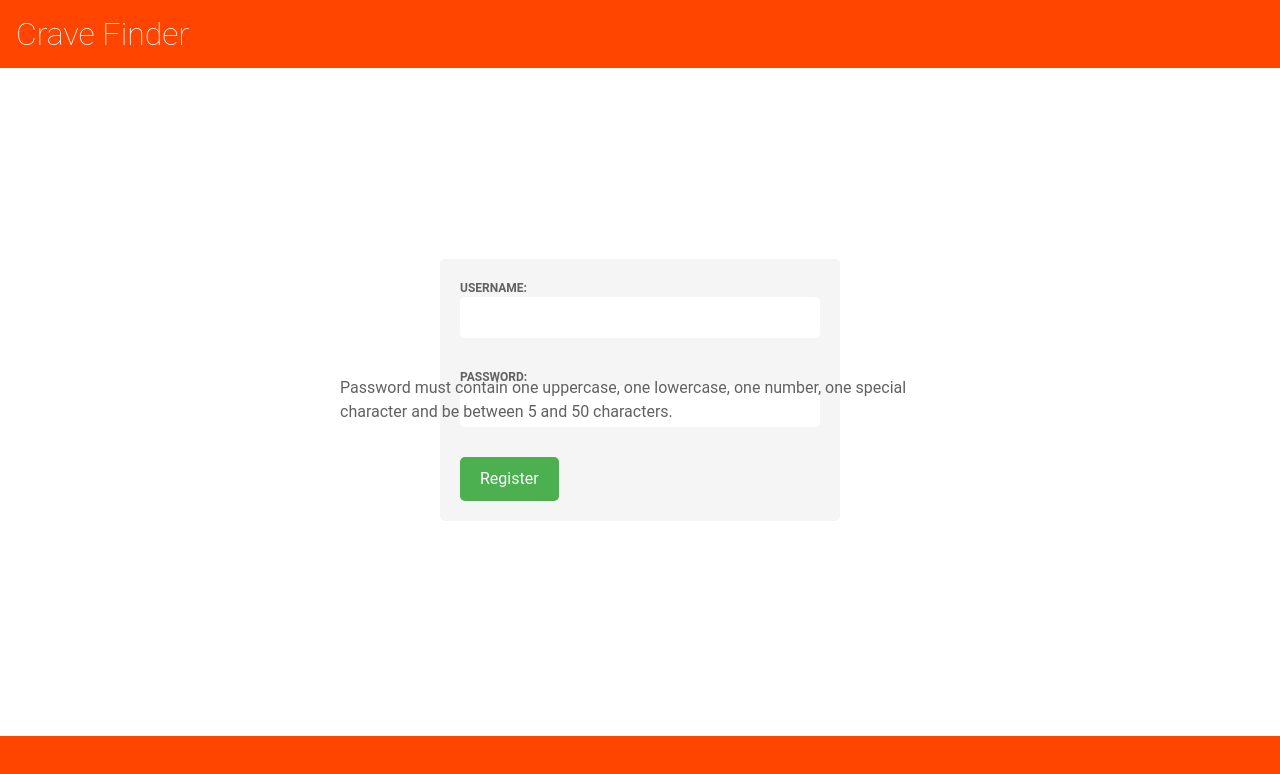
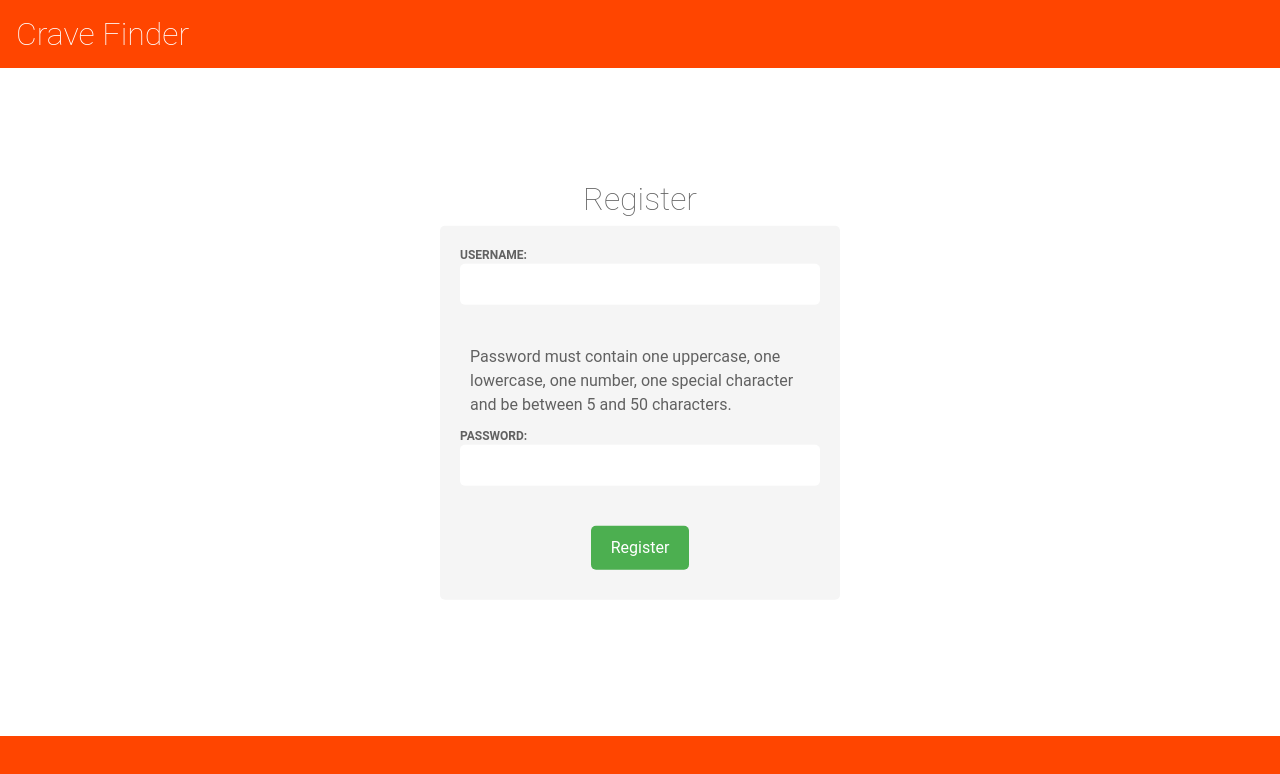
Before and after one commit to ZacharyBournand/crave-finder, an Angular app in the folder frontend/crave-finder/: page /register in a window 1280 px wide. Shown: the top 774 px of the page. Built offline with nearby package versions, Linux system fonts and the light colour scheme.

Commit message:
More CSS consistency tweaks

```diff
--- a/frontend/crave-finder/src/app/home-page/home-page.component.css
+++ b/frontend/crave-finder/src/app/home-page/home-page.component.css
@@ -11,7 +11,7 @@ p {
     background-color: aliceblue;
     padding: 2% 1%;
     font-size: 20px;
-    border-radius: 15px;
+    border-radius: 10px;
     color: #333;
     text-align: center;
     margin: 20px 0;
--- a/frontend/crave-finder/src/app/login-page/login-page.component.css
+++ b/frontend/crave-finder/src/app/login-page/login-page.component.css
@@ -5,6 +5,11 @@ div {
     transform: translate(-50%, -50%);
     text-align: left;
 }
+
+h1 {
+    text-align: center;
+}
+
 
 form {
     width: 400px;
@@ -48,6 +53,11 @@ p {
     color: #666;
 }
 
+.center {
+    display: flex;
+    justify-content: center;
+    align-items: center;
+}
 .bottom {
     width: 100%;
     height: 128px;
--- a/frontend/crave-finder/src/app/login-page/login-page.component.html
+++ b/frontend/crave-finder/src/app/login-page/login-page.component.html
@@ -1,4 +1,5 @@
 <div>
+<h1>Log In</h1>
 <form (ngSubmit)="onSubmit($event)">
     <label>
       Username:
@@ -10,7 +11,9 @@
       <input type="password" name="password" [(ngModel)]="user.password" required>
     </label>
 
+    <span class="center">
     <button type="submit">Log In</button>
+    </span>
 </form>
 
 <p>{{ responseMessage }}</p>
--- a/frontend/crave-finder/src/app/new-password/new-password.component.css
+++ b/frontend/crave-finder/src/app/new-password/new-password.component.css
@@ -52,6 +52,12 @@ p {
     color: #666;
 }
 
+.center {
+    display: flex;
+    justify-content: center;
+    align-items: center;
+}
+
 .bottom {
     width: 100%;
     height: 128px;
--- a/frontend/crave-finder/src/app/new-password/new-password.component.html
+++ b/frontend/crave-finder/src/app/new-password/new-password.component.html
@@ -11,7 +11,9 @@
         <input type="password" name="password" [(ngModel)]="user.password" required>
     </label>
 
+    <span class="center">
     <button type="submit">Submit</button>
+    </span>
 </form>
 
 <p>{{ responseMessage }}</p>
--- a/frontend/crave-finder/src/app/reviews-page/reviews-page.component.css
+++ b/frontend/crave-finder/src/app/reviews-page/reviews-page.component.css
@@ -1,8 +1,10 @@
 /* Styles for header */
 .header {
-    font-size: 24px;
-    font-weight: bold;
-    margin-bottom: 20px;
+    font-size: 32px;
+    margin-bottom: 15px;
+    margin-top: 10px;
+    font-weight: lighter;
+    text-align: center;
   }
 
   /* Styles for input container */
@@ -30,10 +32,13 @@
     padding: 5px 10px;
     font-size: 16px;
     border-radius: 5px;
-    background-color: #007bff;
+    background-color: #4CAF50;
     color: #fff;
     border: none;
     cursor: pointer;
+  }
+  .input-container button:hover {
+    background-color: #3e8e41;
   }
 
   /* Styles for table */
--- a/frontend/crave-finder/src/app/search-result/search-result.component.css
+++ b/frontend/crave-finder/src/app/search-result/search-result.component.css
@@ -11,6 +11,10 @@ ul {
     flex-direction: column;
     align-items: center;
     margin: 20px;
+    color: #f5f5f5;
+    padding: 10px;
+    background-color: #f5f5f5;
+    border-radius: 5px;
 }
 
 label {
--- a/frontend/crave-finder/src/app/search-result/search-result.component.html
+++ b/frontend/crave-finder/src/app/search-result/search-result.component.html
@@ -1,8 +1,8 @@
 <div class="form">
-  <label for="location">Location:</label>
+    <label for="location">Location</label>
     <input type="text" id="location" [(ngModel)]="location" />
 
-  <label for="term">Search Term:</label>
+    <label for="term">Search Term</label>
     <input type="text" id="term" [(ngModel)]="searchTerm" />
 
     <button mat-raised-button color="accent" (click)="filterRestaurants()">Search</button>
--- a/frontend/crave-finder/src/app/user-registration/user-registration.component.css
+++ b/frontend/crave-finder/src/app/user-registration/user-registration.component.css
@@ -4,6 +4,16 @@ div {
     left: 50%;
     transform: translate(-50%, -50%);
     text-align: left;
+}
+
+h1 {
+    text-align: center;
+}
+
+span {
+
+    padding: 10px;
+    display: block;
 }
 
 form {
@@ -48,6 +58,12 @@ p {
     color: #666;
 }
 
+.center {
+    display: flex;
+    justify-content: center;
+    align-items: center;
+}
+
 .bottom {
     width: 100%;
     height: 128px;
--- a/frontend/crave-finder/src/app/user-registration/user-registration.component.html
+++ b/frontend/crave-finder/src/app/user-registration/user-registration.component.html
@@ -1,20 +1,24 @@
 <div>
+<h1>Register</h1>
 <form (ngSubmit)="onSubmit($event)">
     <label>
       Username:
       <input type="username" name="username" [(ngModel)]="user.username" required>
     </label>
 
-    <div style="width: 600px">Password must contain one uppercase, one lowercase, one number, one special character
-      and be between 5 and 50 characters.</div>
+    <span>Password must contain one uppercase, one lowercase, one number, one special character
+      and be between 5 and 50 characters.</span>
 
     <label>
       Password:
       <input type="password" name="password" [(ngModel)]="user.password" required>
     </label>
 
+    <span class="center">
     <button type="submit">Register</button>
+    </span>
 </form>
+
 
 <p>{{ responseMessage }}</p>
 </div>
--- a/frontend/crave-finder/src/app/user-settings/user-settings.component.css
+++ b/frontend/crave-finder/src/app/user-settings/user-settings.component.css
@@ -51,6 +51,9 @@ p {
     font-size: 16px;
     color: #666;
     position: absolute;
+    display: flex;
+    justify-content: center;
+    align-items: center;
 }
 .newPasswordButton {
     background-color: #4CAF50;
@@ -61,10 +64,23 @@ p {
     border-radius: 5px;
     cursor: pointer;
     font-size: 16px;
+
 }
 
 .newPasswordButton:hover {
     background-color: #3e8e41;
+}
+
+.center {
+    display: flex;
+    justify-content: center;
+    align-items: center;
+}
+.center2 {
+    display: flex;
+    justify-content: center;
+    align-items: center;
+    margin-top:70px;
 }
 
 .bottom {
--- a/frontend/crave-finder/src/app/user-settings/user-settings.component.html
+++ b/frontend/crave-finder/src/app/user-settings/user-settings.component.html
@@ -11,12 +11,15 @@
         <input type="password" name="password" [(ngModel)]="user.password" required>
     </label>
 
+    <span class="center">
     <button type="submit">Submit</button>
+    </span>
 </form>
 
 <p>{{ responseMessage }}</p>
-
-<p> <button class="newPasswordButton" *ngIf="showNewPasswordButton" [routerLink]="['/new-password']">Enter new password</button> </p>
+<span class="center2">
+<p class="center"> <button class="newPasswordButton" *ngIf="showNewPasswordButton" [routerLink]="['/new-password']">Enter new password</button> </p>
+</span>
 </div>
 
 
```
Lines whose indentation alone changed are shown as unchanged.
